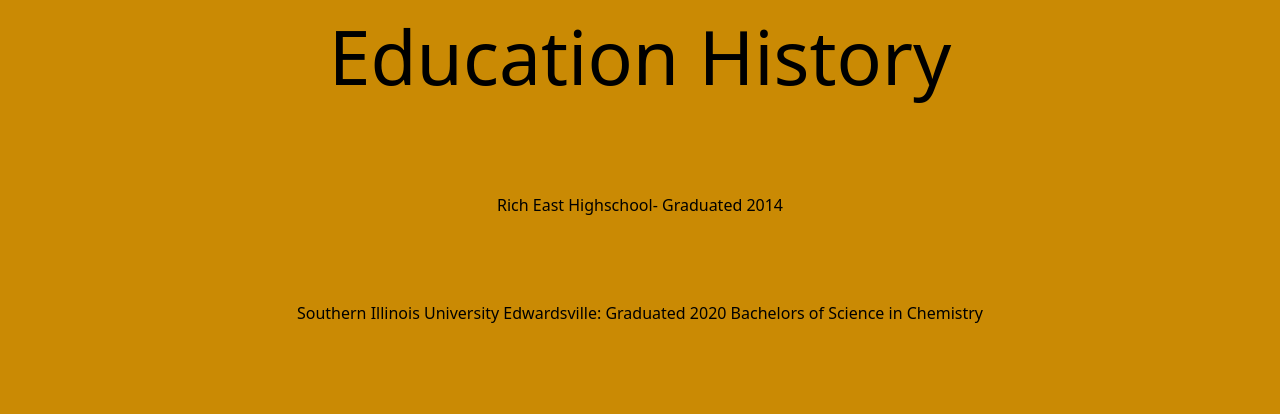
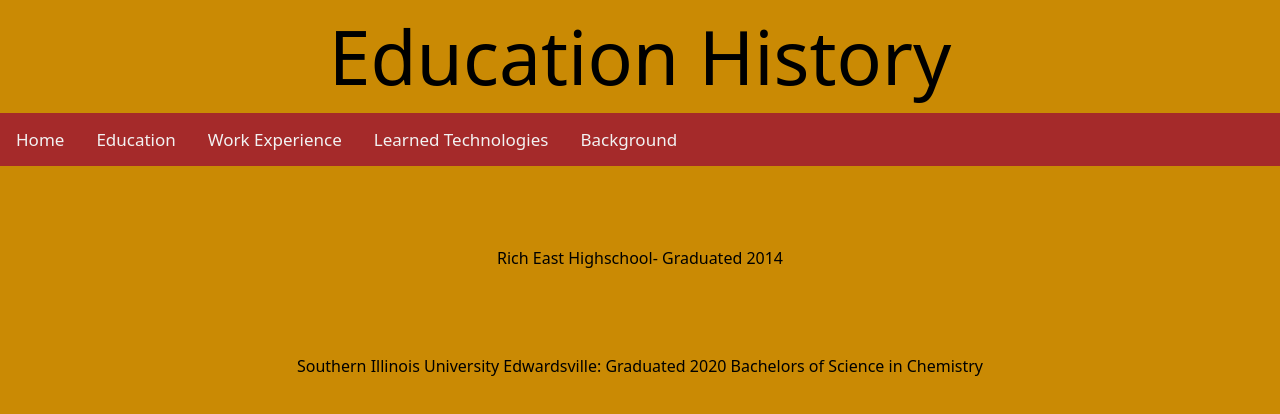
Before and after one commit to BigBreakfast28/Resume-page, a Next.js app: page /Education in a window 1280 px wide. Shown: the top 414 px of the page. Built offline with nearby package versions, Linux system fonts and the light colour scheme.

Commit message:
Adding navigation bar

```diff
--- a/pages/Education.js
+++ b/pages/Education.js
@@ -6,6 +6,18 @@
       <>
          <div className="bg-yellow-600 h-screen">
             <h1 className="items-center text-center ">Education History</h1>
+               <div class="nav-bar">
+                  <a href="">Home</a>
+                  <a href="">Education</a>
+                  <a href="">Work Experience</a>
+                  <a href="">Learned Technologies</a>
+                  <a href="">Background</a>
+               </div>
+
+
+
+
+
                <h2 className="items-center text-center p-20">
                   Rich East Highschool- Graduated 2014
                </h2>
--- a/styles/globals.css
+++ b/styles/globals.css
@@ -2,31 +2,10 @@
 @tailwind components;
 @tailwind utilities;
 
-:root {
-  --foreground-rgb: 0, 0, 0;
-  --background-start-rgb: 214, 219, 220;
-  --background-end-rgb: 255, 255, 255;
-}
 
-@media (prefers-color-scheme: dark) {
-  :root {
-    --foreground-rgb: 255, 255, 255;
-    --background-start-rgb: 0, 0, 0;
-    --background-end-rgb: 0, 0, 0;
-  }
-}
 h1 {
   font-style: serif;
   font-size:75px;
-}
-body {
-  color: rgb(var(--foreground-rgb));
-  background: linear-gradient(
-      to bottom,
-      transparent,
-      rgb(var(--background-end-rgb))
-    )
-    rgb(var(--background-start-rgb));
 }
 
 p {
@@ -38,8 +17,26 @@
 
 }
 
-.flex-container {
-  display: flex;
-  background-color:brown;
+.nav-bar {
+  background-color: brown;
+  overflow: hidden;
+}
 
+.nav-bar a {
+  float: left;
+  color: #f2f2f2;
+  text-align: center;
+  padding: 14px 16px;
+  text-decoration: none;
+  font-size: 17px;
 }
+
+.nav-bar a:hover {
+  background-color: #ddd;
+  color: black;
+}
+
+.nav-bar a.active {
+  background-color: #04AA6D;
+  color: white;
+}
```
